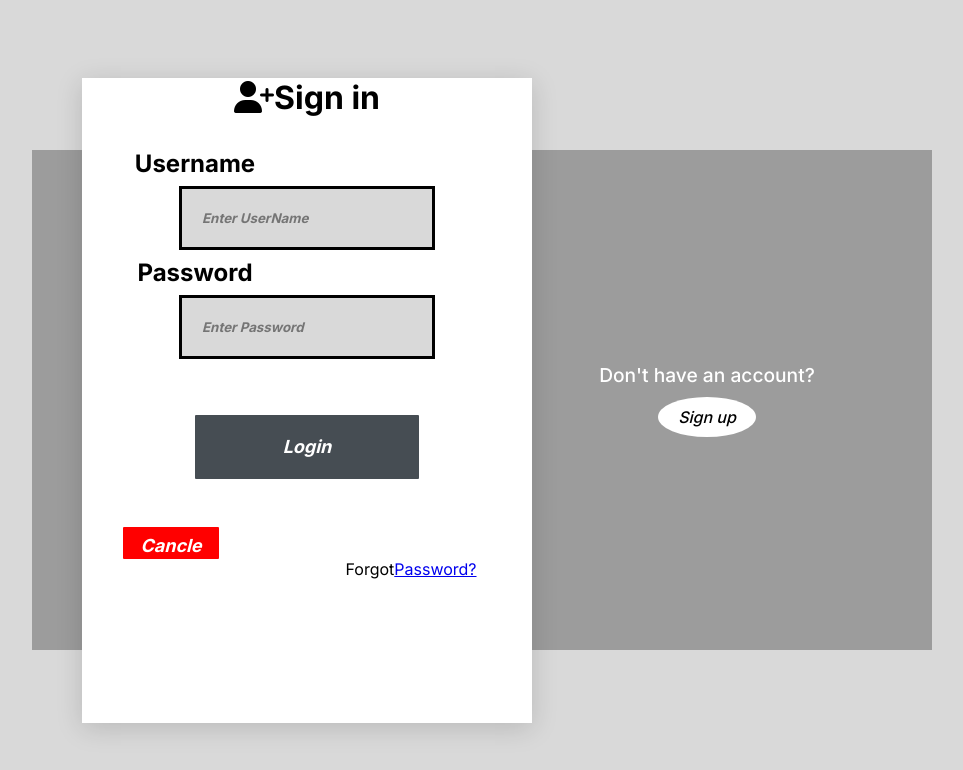
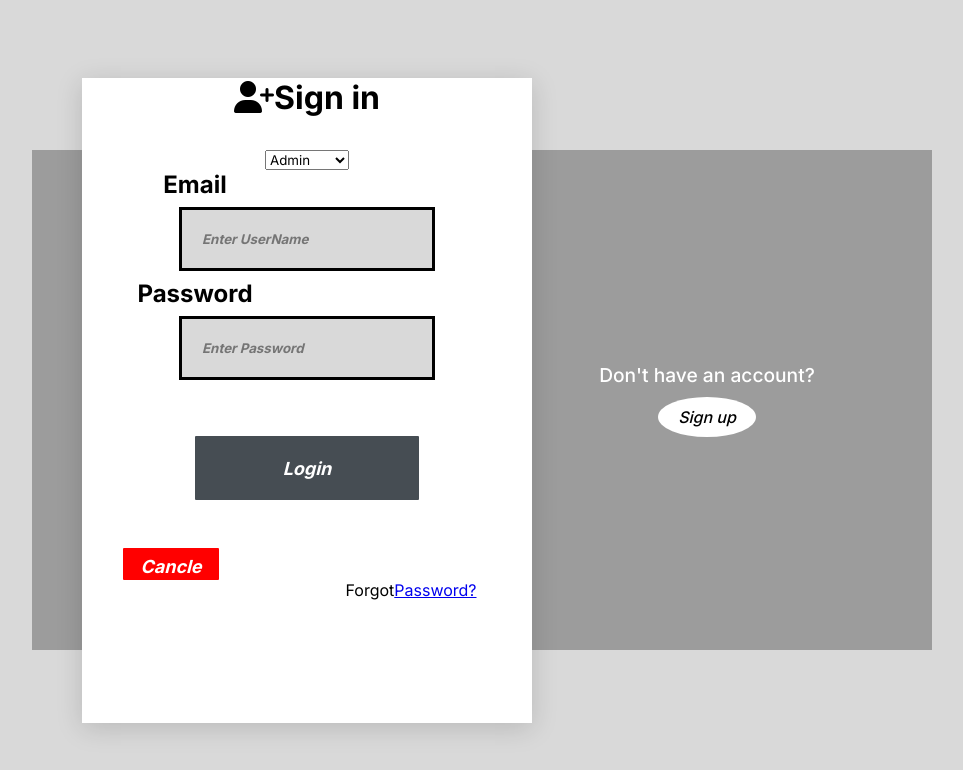
Before and after one commit to QauAli/front-end, a React (Create React App) app: page /Signup in a window 1280 px wide. Shown: the top 770 px of the page, without its empty margins (158-1121 px from the left). Built offline with nearby package versions, Linux system fonts and the light colour scheme.

Commit message:
login form separated

```diff
--- a/package.json
+++ b/package.json
@@ -10,13 +10,16 @@
     "@testing-library/react": "^13.4.0",
     "@testing-library/user-event": "^13.5.0",
     "axios": "^1.4.0",
+    "bootstrap": "^5.3.2",
     "chart.js": "^4.4.0",
     "framer-motion": "^10.16.4",
     "number-counter": "^1.0.3",
     "react": "^18.2.0",
+    "react-bootstrap": "^2.9.0",
     "react-chartjs-2": "^5.2.0",
     "react-data-table-component": "^7.5.4",
     "react-dom": "^18.2.0",
+    "react-hook-form": "^7.47.0",
     "react-icons": "^4.11.0",
     "react-router-dom": "^6.15.0",
     "react-scripts": "^5.0.1",
--- a/src/App.css
+++ b/src/App.css
@@ -21,7 +21,7 @@
 /* edit the app.js file  */
 .App {
   mix-blend-mode: overlay;
-   background-color: var(--gray);
+  background-color: var(--gray);
   display: flex;
   flex-direction: column;
   gap: 4rem;
--- a/src/App.js
+++ b/src/App.js
@@ -17,7 +17,7 @@ import Signup from "./SignupComp/Signup";
 import ForgotPassword from "./SignupComp/Forgotpassword";
 import Dashboard from "./AdminDashboard/Dashboard";
 // import Admin from './Admin/Admin'
-import Box from"./DynamicComponents/Box"
+import Box from "./components/Box/Box";
 
 function App() {
 
--- a/src/DynamicComponents/Box.js
+++ /dev/null
@@ -1,54 +0,0 @@
-import React from 'react'
-import { useState, useEffect } from 'react';
-
-function Box() {
-
-    const [staffMembers, setStaffMembers] = useState([]);
-
-    useEffect(() => {
-       fetch('http://127.0.0.1:5000/staff')
-          .then((res) => res.json())
-          .then((data) => {
-             console.log(data);
-             setStaffMembers(data);
-          })
-          .catch((err) => {
-             console.log(err.message);
-          });
-    }, []);
-
-
-  return (
-
-    <div className="Box">
-    <h1 style={{ color: "green" }}>using JavaScript inbuilt FETCH API</h1>
-    <center>
-      {staffMembers.map((dataObj, index) => {
-        return (
-          <div
-            style={{
-              width: "15em",
-              backgroundColor: "#35D841",
-              padding: 2,
-              borderRadius: 10,
-              marginBlock: 10,
-            }}
-          >
-            <p style={{ fontSize: 20, color: 'white' }}>{dataObj.Staff_Name}</p>
-          </div>
-        );
-      })}
-    </center>
-  </div>
-
-
-
-
-    // <div>
-    //     staffMembers
-    // </div>
-
-  )
-}
-
-export default Box
--- a/src/SignupComp/Logform.js
+++ b/src/SignupComp/Logform.js
@@ -1,26 +1,31 @@
-import React,{useRef,useState} from 'react'
-import './Logform.css'
-import {Link}  from "react-router-dom";
-import Validation from '../DynamicComponents/Validation';
-import '../Extraforms/Loginformstyles.css'
+import React, { useRef, useState } from "react";
+import "./Logform.css";
+import { Link } from "react-router-dom";
+import Validation from "../DynamicComponents/Validation";
+import "../Extraforms/Loginformstyles.css";
 // import Loginform from '../routes/Loginform';
 // import SignIn from './SignIn';
 
+import LoginMember from "../components/LoginMember/LoginMember";
+
 function Logform() {
+  const [values, setvalues] = useState({
+    name: "",
+    email: "",
+    password: "",
+    // confrim_password: ''
+  });
+  const [type, setType] = useState("admin");
+  function handleSelect(e) {
+    setType(e.target.value);
+  }
 
-  const[values, setvalues]=useState({
-    name:'',
-    email:"",
-    password:'',
-    // confrim_password: ''
-
-})
-const [errors, setErrors]=useState({})
+  const [errors, setErrors] = useState({});
   // const [isChecked, setIsChecked] = useState(true);
   const [isLoggedIn, setIsLoggedIn] = useState(false); // Track login state
   /*============================values-entered handling=============================================*/
-function handlechange (e) {
-     setvalues({...values, [e.target.name]: e.target.value})
+  function handlechange(e) {
+    setvalues({ ...values, [e.target.name]: e.target.value });
   }
 
   /*=============================submitbutton handling==============================================*/
@@ -35,7 +40,12 @@ function handlesubmit(e) {
 
     if (Object.keys(validationErrors).length === 0) {
       // No validation errors, you can proceed with form submission logic here
-    console.log('Sign-up with name:', values.name, 'and password:', values.password);
+      console.log(
+        "Sign-up with name:",
+        values.name,
+        "and password:",
+        values.password
+      );
 
       // setIsLoggedIn(true); this is handle in the handleregistration function
       handleRegistration(); // Call the registration function if there are no client-side validation errors
@@ -47,38 +57,40 @@ if (Object.keys(validationErrors).length === 0) {
 
   // Function to reset form fields
   function handleCancel() {
-  setvalues({ name: '', password: '', email:'' });
+    setvalues({ name: "", password: "", email: "" });
     setErrors({});
   }
 
   async function handleRegistration() {
-
     const registrationObj = {
       C_FirstName: values.name,
       C_Email_Id: values.email,
       Password: values.password,
     };
 
-  const requestOptions = {
-    method: 'POST',
-    headers: { 'Content-Type': 'application/json' },
-    body: JSON.stringify(registrationObj)
-};
+    console.log("ali");
 
-console.log(registrationObj)
+    // const requestOptions = {
+    //   method: "POST",
+    //   headers: { "Content-Type": "application/json" },
+    //   body: JSON.stringify(registrationObj),
+    // };
 
-const response = await fetch('http://127.0.0.1:5000/customer',requestOptions);
-const data = await response.json();
+    // console.log(registrationObj);
 
-if (!response.ok) {
-  console.log("User Not Registered");
-}else{
-  console.log("Registered Successfully");
-  console.log(JSON.stringify(data));
+    // const response = await fetch(
+    //   "http://127.0.0.1:5000/customer",
+    //   requestOptions
+    // );
+    // const data = await response.json();
+
+    // if (!response.ok) {
+    //   console.log("User Not Registered");
+    // } else {
+    //   console.log("Registered Successfully");
+    //   console.log(JSON.stringify(data));
+    // }
   }
-
-}
-
 
   /*===================checkbox handling=================================*/
   const handleCheckboxChange = () => {
@@ -90,11 +102,10 @@ const handleCheckboxChange = () => {
     setIsLoggedIn(false);
   };
 
-
   /*===================logout-button handling=================================*/
   function handleLogout() {
     setIsLoggedIn(false); // Set login state to false on logout
-    setvalues({ name: '', password: '', email: '' }); // Clear form data
+    setvalues({ name: "", password: "", email: "" }); // Clear form data
   }
 
   //^ -------------------------handles sliding of form-----------------
@@ -102,123 +113,95 @@ const handleCheckboxChange = () => {
   // =======only add=======
   const handleSignUpClick = () => {
     if (htmlbodyRef.current) {
-          htmlbodyRef.current.classList.add('Slide')
-
+      htmlbodyRef.current.classList.add("Slide");
     }
     // Add your SignUp logic here
   };
 
   const handleSignInClick = () => {
     if (htmlbodyRef.current) {
-          htmlbodyRef.current.classList.remove('Slide');
+      htmlbodyRef.current.classList.remove("Slide");
     }
   };
 
-
-
   return (
-    <div className='htmlbody' ref={htmlbodyRef}>
-        <div className='container-form'>
-
-{           /* ================page swapping buttons============ */}
-        <div className='box signin'>
+    <div className="htmlbody" ref={htmlbodyRef}>
+      <div className="container-form">
+        {/* ================page swapping buttons============ */}
+        <div className="box signin">
           <h2>Already have an account?</h2>
-        <button className='signinBtn' onClick={handleSignInClick}>Sign in</button>
+          <button className="signinBtn" onClick={handleSignInClick}>
+            Sign in
+          </button>
         </div>
 
-
-        <div className='box signup'>
+        <div className="box signup">
           <h2>Don't have an account?</h2>
-        <button className='signupBtn' onClick={handleSignUpClick}>Sign up</button>
+          <button className="signupBtn" onClick={handleSignUpClick}>
+            Sign up
+          </button>
         </div>
 
-{                    /* =============forms creation====================== */}
-        <div className='formBx'>
+        <div className="formBx">
+          <LoginMember/>
 
-            {/* <SignIn/> */}
-            <form className='form signinform' onSubmit={handlesubmit}>
-          <h1 ><i class="fa-solid fa-user-plus" ></i>Sign in</h1>
-            <div >
-
-                <label >Username</label>
-                <input  className="input"
+          {/* ========================2ndform==================== */}
+          <form className="form signupform" onSubmit={handlesubmit}>
+            <h1 className="">
+              <i class="fa-solid fa-user-plus"></i>Sign Up
+            </h1>
+            <div className="">
+              <label className="">Username</label>
+              <input
+                className="input"
                 type="text"
-                 placeholder='Enter UserName'
+                placeholder="Enter UserName"
                 name="name"
                 value={values.name}
-                 onChange={handlechange}/>
-                {errors.name && <p>{errors.name}</p>}
-
-
-
-                <label>Password</label>
-                <input className="input"
-                type="password"
-                 placeholder='Enter Password'
-                  name="password"
-                  value={values.password}
-                  onChange={handlechange}/>
-                {errors.password && <p>{errors.password}</p>}
- <button type="submit">Login </button>
-               </div>
-<button type="button" id='canclebtn' onClick={handleCancel}>Cancle</button>
-<span className='forgot'>Forgot<Link to="/Forgotpassword">Password?</Link></span>
-            </form>
-
-
-
-{/* ========================2ndform==================== */}
-<form className='form signupform' onSubmit={handlesubmit}>
-          <h1 className='' ><i class="fa-solid fa-user-plus" ></i>Sign Up</h1>
-            <div className=''>
-
-                <label className=''>Username</label>
-                <input className="input"
-                type="text"
-                 placeholder='Enter UserName'
-                 name="name"
-                 value={values.name}
-                 onChange={handlechange}/>
+                onChange={handlechange}
+              />
               {errors.name && <p>{errors.name}</p>}
 
               <label>Email</label>
-                <input  className="input"
+              <input
+                className="input"
                 type="text"
-                placeholder='Enter Email'
+                placeholder="Enter Email"
                 name="email"
                 value={values.email}
-                 onChange={handlechange}/>
+                onChange={handlechange}
+              />
               {errors.email && <p>{errors.email}</p>}
 
-
               <label>Password</label>
-                <input className='input' type="password"
-                 placeholder='Enter Password'
+              <input
+                className="input"
+                type="password"
+                placeholder="Enter Password"
                 name="password"
                 value={values.password}
-                  onChange={handlechange}/>
+                onChange={handlechange}
+              />
               {errors.password && <p>{errors.password}</p>}
 
- <button type="submit" onClick={handleRegistration}>Register</button>
+              <button type="submit" onClick={handleRegistration}>
+                Register
+              </button>
             </div>
 
-
-                   <div className='checkbox'>
-                   <input type="checkbox"  onClick={uncheckCheckbox}/>
-                   <label for= "">Remember me</label>
+            <div className="checkbox">
+              <input type="checkbox" onClick={uncheckCheckbox} />
+              <label for="">Remember me</label>
             </div>
 
-
-<button type="button" id='canclebtn' onClick={handleCancel}>Cancle</button>
+            <button type="button" id="canclebtn" onClick={handleCancel}>
+              Cancle
+            </button>
           </form>
-{/* ===========closing of the formBx================ */}
         </div>
-        {/* =================closing of the container-form======== */}
       </div>
-
-        {/* =====closing of the htmlBody======== */}
     </div>
-  )
+  );
 }
 
 export default Logform;
--- a/src/SignupComp/Signup.js
+++ b/src/SignupComp/Signup.js
@@ -1,6 +1,7 @@
 import React from 'react'
 //import Loginform from './Loginform'
 import Htmlform from './Logform'
+import LoginMember from '../components/LoginMember/LoginMember'
 // import bghome from '../images/bghome.jpg'
 //import leftimg from '../images/tyreright.jpg'
 
@@ -10,7 +11,8 @@ const Signup = () => {
     <div className='signup-container'>
 
 
-    <Htmlform/>
+
+     <Htmlform/>
 
    {/* <Loginform/> */}
 
--- /dev/null
+++ b/src/components/Box/Box.js
@@ -0,0 +1,46 @@
+import React from "react";
+import { useEffect, useState } from "react";
+
+
+function Box() {
+  const [staffMembers, setStaffMembers] = useState([]);
+
+  useEffect(() => {
+    fetch("http://127.0.0.1:5000/staff")
+      .then((res) => res.json())
+      .then((data) => {
+        console.log(data);
+        setStaffMembers(data);
+      })
+      .catch((err) => {
+        console.log(err.message);
+      });
+  }, []);
+
+  return (
+    <div className="Box">
+      <h1 style={{ color: "green" }}>using JavaScript inbuilt FETCH API</h1>
+      <center>
+        {staffMembers.map((dataObj, index) => {
+          return (
+            <div
+              style={{
+                width: "15em",
+                backgroundColor: "#35D841",
+                padding: 2,
+                borderRadius: 10,
+                marginBlock: 10,
+              }}
+            >
+              <p style={{ fontSize: 20, color: "white" }}>
+                {dataObj.Staff_Name}
+              </p>
+            </div>
+          );
+        })}
+      </center>
+    </div>
+  );
+}
+
+export default Box;
--- /dev/null
+++ b/src/components/Box/index.js
@@ -0,0 +1,2 @@
+export * from './Box';
+export { default } from './Box';
--- /dev/null
+++ b/src/components/LoginMember/LoginMember.js
@@ -0,0 +1,108 @@
+import { useForm } from "react-hook-form";
+import React, { useRef, useState } from "react";
+import { Link } from "react-router-dom";
+import Form from "react-bootstrap/Form";
+
+function LoginMember() {
+
+  const [role, setRole] = useState("admin");
+
+  function handleRole(e) {
+    setRole(e.target.value);
+  }
+
+
+
+  const [values, setvalues] = useState({
+    email: "",
+    password: "",
+  });
+  function handlechange(e) {
+    setvalues({ ...values, [e.target.name]: e.target.value });
+  }
+
+  function handleCancel() {
+    setvalues({ email: "", password: "" });
+  }
+
+  function handlesubmit(e) {
+    e.preventDefault();
+
+    console.log("handle Submit called");
+    handleRegistration();
+  }
+  async function handleRegistration() {
+    const registrationObj = {
+      email: values.email,
+      password: values.password,
+      role: role,
+    };
+
+    console.log(registrationObj);
+
+     const requestOptions = {
+       method: "POST",
+       headers: { "Content-Type": "application/json" },
+       body: JSON.stringify(registrationObj),
+     };
+
+    const response = await fetch(
+      "http://127.0.0.1:5000/login",
+      requestOptions
+     );
+    const data = await response.json();
+
+    if (!response.ok) {
+       console.log("User Not Registered");
+     } else {
+      console.log("Registered Successfully");
+       console.log(JSON.stringify(data));
+     }
+  }
+
+  return (
+    <form className="form signinform" onSubmit={handlesubmit}>
+      <h1>
+        <i class="fa-solid fa-user-plus"></i>Sign in
+      </h1>
+
+      <Form.Select size="lg" value={role} onChange={handleRole}>
+        <option value="admin">Admin</option>
+        <option value="customer">Customer</option>
+        <option value="staff">Staff</option>
+      </Form.Select>
+
+      <div>
+        <label>Email</label>
+        <input
+          className="input"
+          type="text"
+          placeholder="Enter UserName"
+          name="email"
+          value={values.email}
+          onChange={handlechange}
+        />
+
+        <label>Password</label>
+        <input
+          className="input"
+          type="password"
+          placeholder="Enter Password"
+          name="password"
+          value={values.password}
+          onChange={handlechange}
+        />
+
+        <button type="submit">Login </button>
+      </div>
+      <button type="button" id="canclebtn" onClick={handleCancel}>
+        Cancle
+      </button>
+      <span className="forgot">
+        Forgot<Link to="/Forgotpassword">Password?</Link>
+      </span>
+    </form>
+  );
+}
+
+export default LoginMember;
--- /dev/null
+++ b/src/components/LoginMember/index.js
@@ -0,0 +1,2 @@
+export * from './LoginMember';
+export { default } from './LoginMember';
--- /dev/null
+++ b/src/components/SignupMember/index.js
@@ -0,0 +1,2 @@
+export * from './SignupMember';
+export { default } from './SignupMember';
```
Also changed, not shown: src/components/SignupMember/SignupMember.js (added, +7 -0 lines), 2 other files (tests, documents, lock files or other folders). Lines whose indentation alone changed are shown as unchanged.
